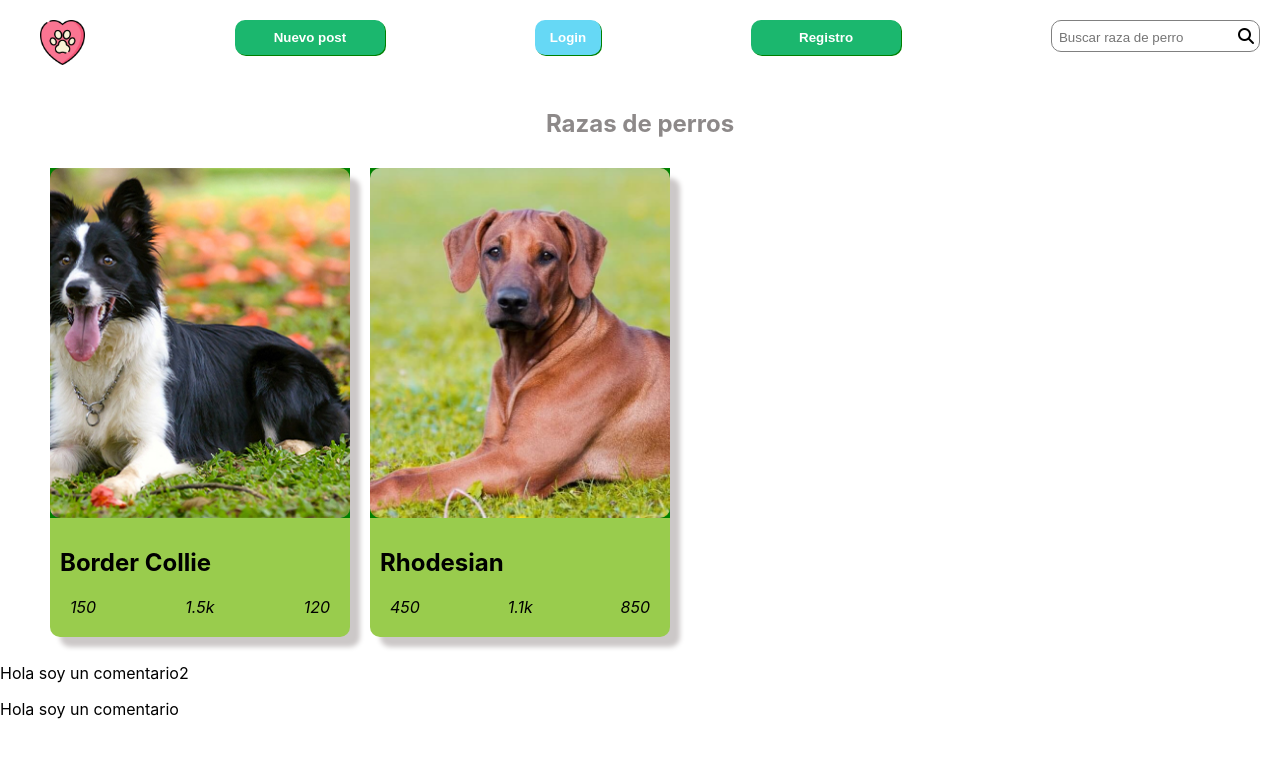
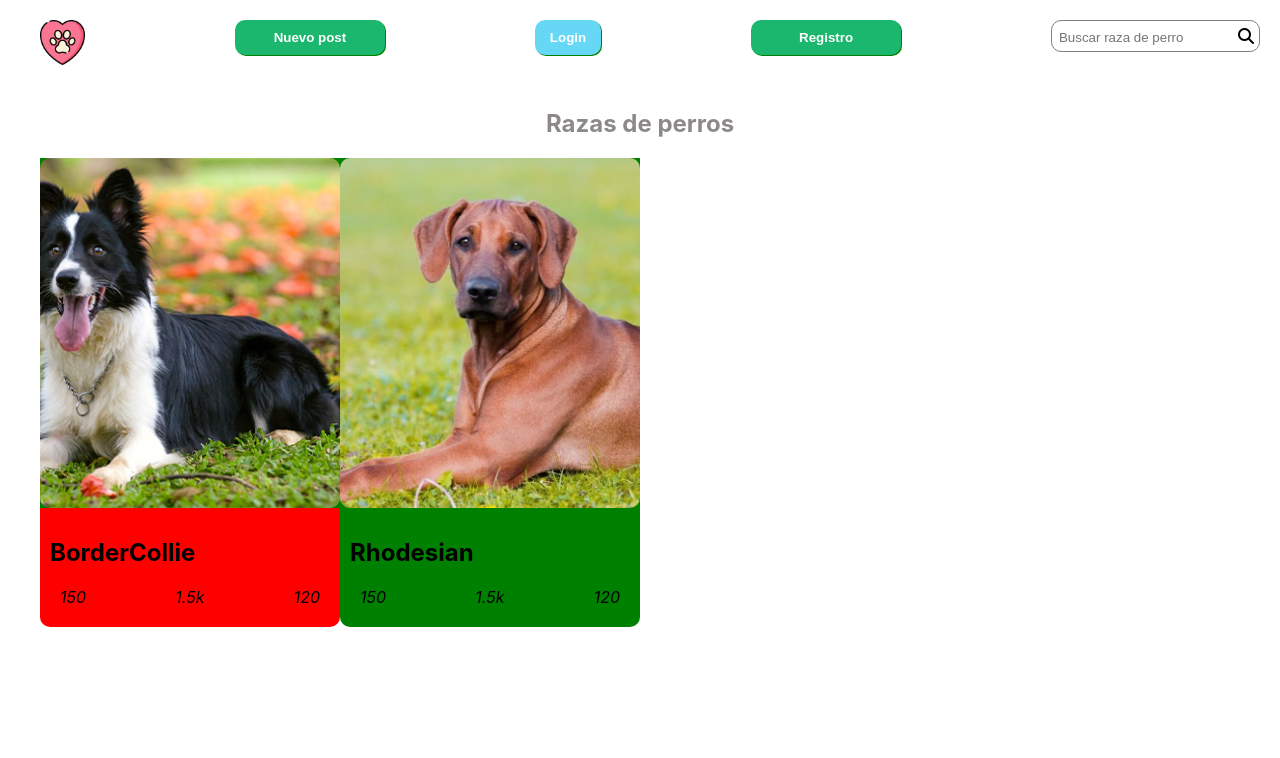
Before and after one commit to Proyecto-Clases-con-Daniel-Saldarriaga/ExplicacionHTMLyCSS, a React (Create React App) app: page / in a window 1280 px wide. Shown: the top 758 px of the page. Built offline with nearby package versions, Linux system fonts and the light colour scheme.

Commit message:
Crear card de razas de perros

```diff
--- a/src/App.css
+++ b/src/App.css
@@ -143,3 +143,13 @@ i.fas.fa-eye::before{
   text-align: center;
   color: rgb(141, 137, 137);
 }
+
+.backgroundRojo{
+  background-color: red;
+  border-radius: 10px;
+}
+
+.backgroundVerde{
+  background-color: green;
+  border-radius: 10px;
+}
--- a/src/App.jsx
+++ b/src/App.jsx
@@ -25,45 +25,33 @@ function App() {
         <section>
             <h1 className="titulo-principal">Razas de perros</h1>
             <ul className="contenerCards">
-                <li className="card">
+            <CardFuncion nombreRaza="BorderCollie" img={borderCollie} color='backgroundRojo'/>
+            <CardFuncion nombreRaza="Rhodesian" img={rhodesian} color='backgroundVerde'/>
+            </ul>
+        </section>
+        <section>
+        </section>
+    </main>
+    <footer>
+    </footer>
+    </div>
+  );
+
+}
+
+function CardFuncion(props){
+    return(
+        <li className="card" className={props.color}>
                     <div  className="contenedorImagen">
-                        <img src={borderCollie} alt="Foto de un Border_collie" />
+                        <img src={props.img} alt={props.nombreRaza} />
                     </div>
-                    <span className="title">Border Collie</span>
+                    <span className="title">{props.nombreRaza}</span>
                     <div className="emoticones">
                         <i className="fas fa-heart" className="corazon">150</i>
                         <i className="far fa-comment" className="comentario">1.5k</i>
                         <i className="fas fa-eye" className="ojo">120</i>
                     </div>
                 </li>
-                <li className="card">
-                    <div  className="contenedorImagen">
-                        <img src={rhodesian} alt="Foto de un Rhodesian" />
-                    </div>
-                    <span className="title">Rhodesian</span>
-                    <div className="emoticones">
-                        <i className="fas fa-heart" className="corazon">450</i>
-                        <i className="far fa-comment" className="comentario">1.1k</i>
-                        <i className="fas fa-eye" className="ojo">850</i>
-                    </div>
-                </li>
-            </ul>
-        </section>
-        <section>
-        </section>
-    </main>
-    <footer>
-        <p>Hola soy un comentario2</p>
-        <CardFuncion/>
-    </footer>
-    </div>
-  );
-
-}
-
-function CardFuncion(){
-    return(
-        <div>Hola soy un comentario</div>
     )
 }
 
```
